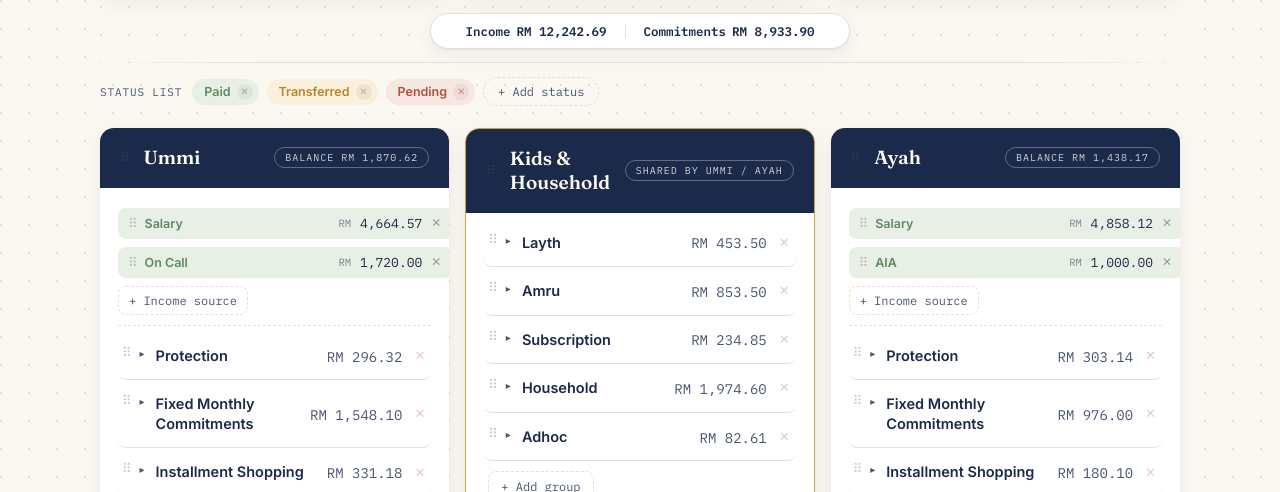
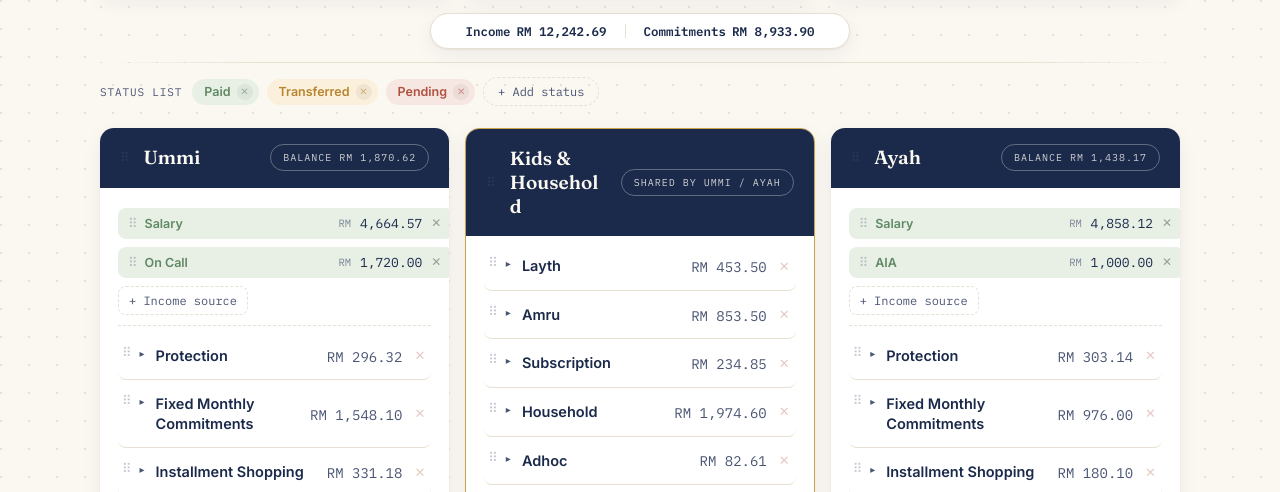
Before and after one commit to adlinasir95/household-ledger, a plain HTML site: page index.html in a window 1280 px wide. Shown: the part 308-800 px from the top of the page. Drawn offline with Linux system fonts and the light colour scheme.

Commit message:
Add files via upload

```diff
--- a/index.html
+++ b/index.html
@@ -293,12 +293,14 @@
   }
   .col-drag:hover{color:rgba(251,248,242,.9);opacity:1;}
   .stamp{
-    flex-shrink:0;
+    flex-shrink:1;min-width:0;
     font-family:'IBM Plex Mono',monospace;
-    font-size:10px;letter-spacing:.1em;
+    font-size:10px;letter-spacing:.1em;line-height:1.5;
     border:1px solid rgba(251,248,242,.4);
-    border-radius:20px;padding:3px 10px;
+    border-radius:14px;padding:5px 12px;
     text-transform:uppercase;opacity:.8;
+    white-space:normal;word-break:break-word;overflow-wrap:anywhere;
+    text-align:center;
   }
   .person-body{padding:6px 18px 16px;}
 
```
